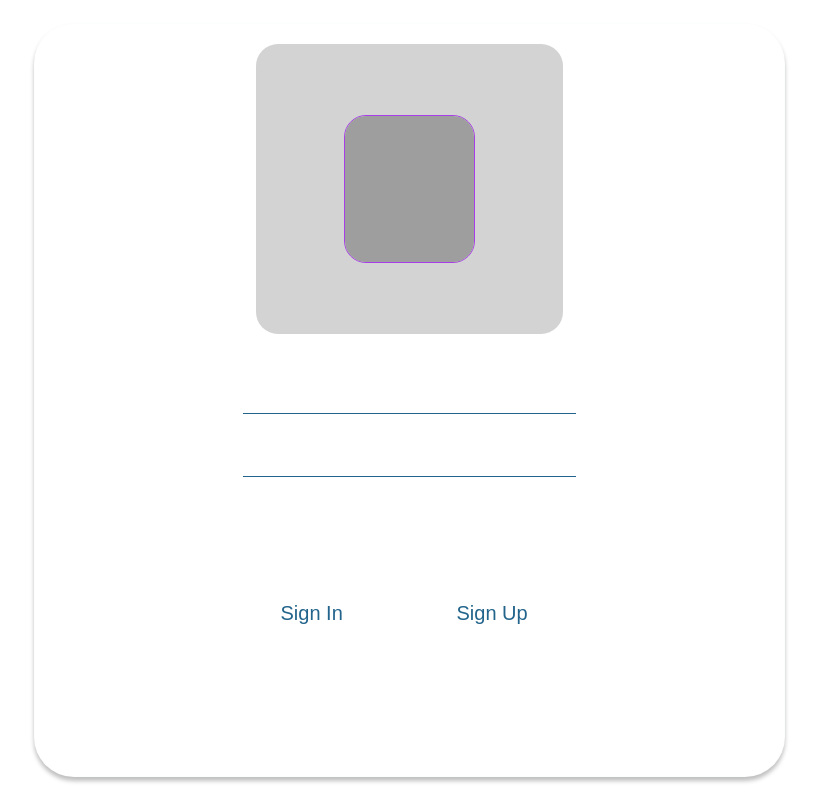
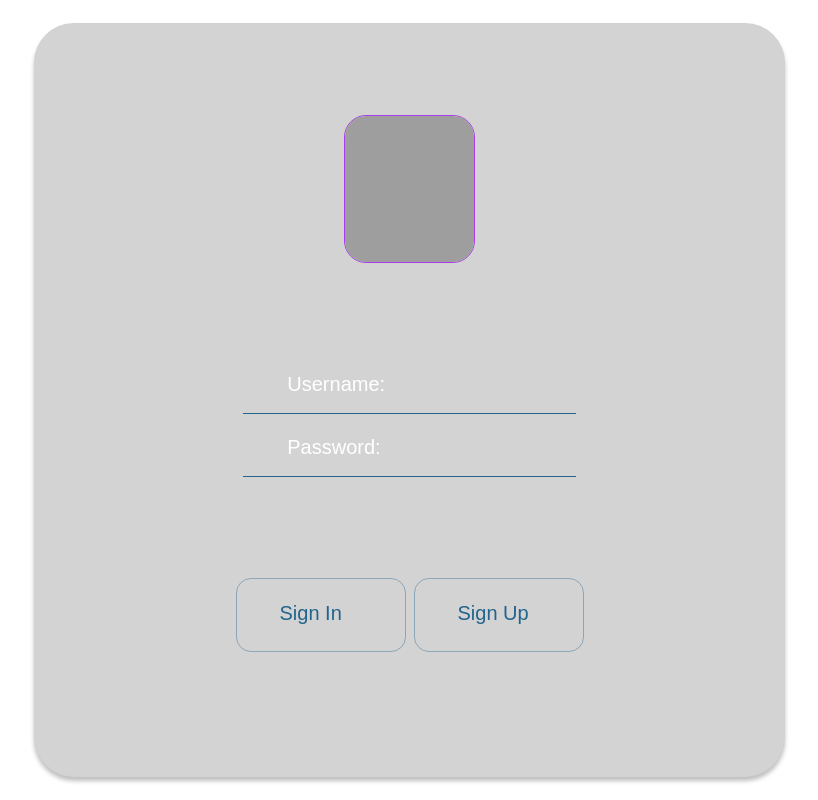
Before and after one commit to SashaTch/Flask_app, a Flask app: page / in a window 1280 px wide. Shown: the whole page, without its empty margins (231-1049 px from the left). Run offline with Flask 2, Linux system fonts and the light colour scheme; grey boxes are pictures that could not be loaded.

Commit message:
Update styles.css

```diff
--- a/static/css/styles.css
+++ b/static/css/styles.css
@@ -39,6 +39,7 @@ body {
     justify-content: flex-start;
     align-items: center;
     gap: 25px;
+    background-color: lightgray; /* Add background color here */
 }
 
 /* Login profile icon styles */
@@ -49,7 +50,6 @@ body {
     display: flex;
     justify-content: center;
     align-items: center;
-    background-color: lightgray;
     border-radius: 22px;
 }
 
@@ -143,6 +143,7 @@ body {
     align-items: center;
     gap: 10px;
     display: flex;
+    border: 1.5px rgba(34, 100, 140, 0.4) solid; /* Add border styles here */
 }
 
 /* Signin and Signup button text styles */
```
